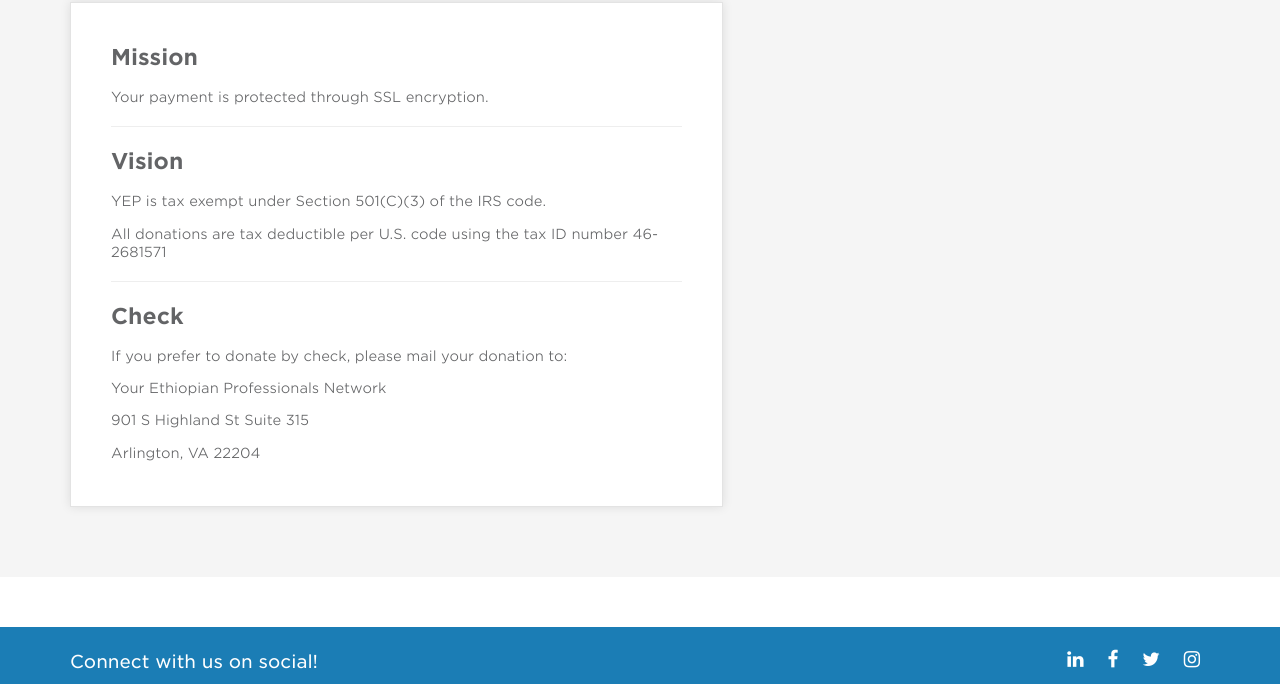
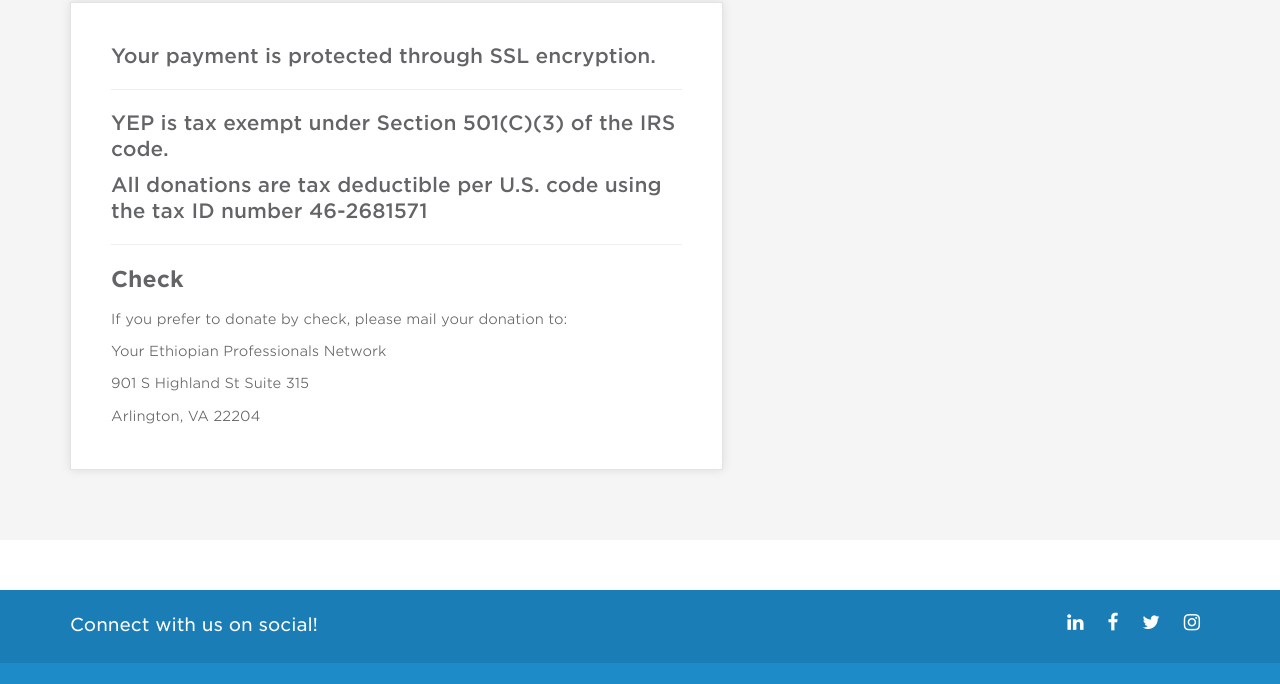
Before and after one commit to YEPNetwork/yepnetwork.github.io, a Jekyll site: the page built from _pages/donate.html, in a window 1280 px wide and 900 px high, scrolled down 1041 px, cut to the strip 216-900 px from the top of the window. Built offline with Jekyll 4.4.1, drawn with Linux system fonts in a browser that asks for light colours; nearby versions of some CDN libraries.

Commit message:
Update donate.html

```diff
--- a/_pages/donate.html
+++ b/_pages/donate.html
@@ -25,12 +25,11 @@
        <div class="col-sm-7 col-md-7">
          <aside class="sidebar">
    <div class="well">
-    <h2>Mission </h2>
-    <p> Your payment is protected through SSL encryption.</p>
+    <h3>Your payment is protected through SSL encryption. </h3>
     <hr>
-    <h2> Vision</h2>
-      <p> YEP is tax exempt under Section 501(C)(3) of the IRS code.</p>
-      <p> All donations are tax deductible per U.S. code using the tax ID number 46-2681571</p>                              <hr>
+    <h3> YEP is tax exempt under Section 501(C)(3) of the IRS code.</h3>
+     <h3> All donations are tax deductible per U.S. code using the tax ID number 46-2681571 </h3>
+     <hr>
      <h2>Check</h2>
      <p> If you prefer to donate by check, please mail your donation to:</p>
      <p> Your Ethiopian Professionals Network</p>
```
